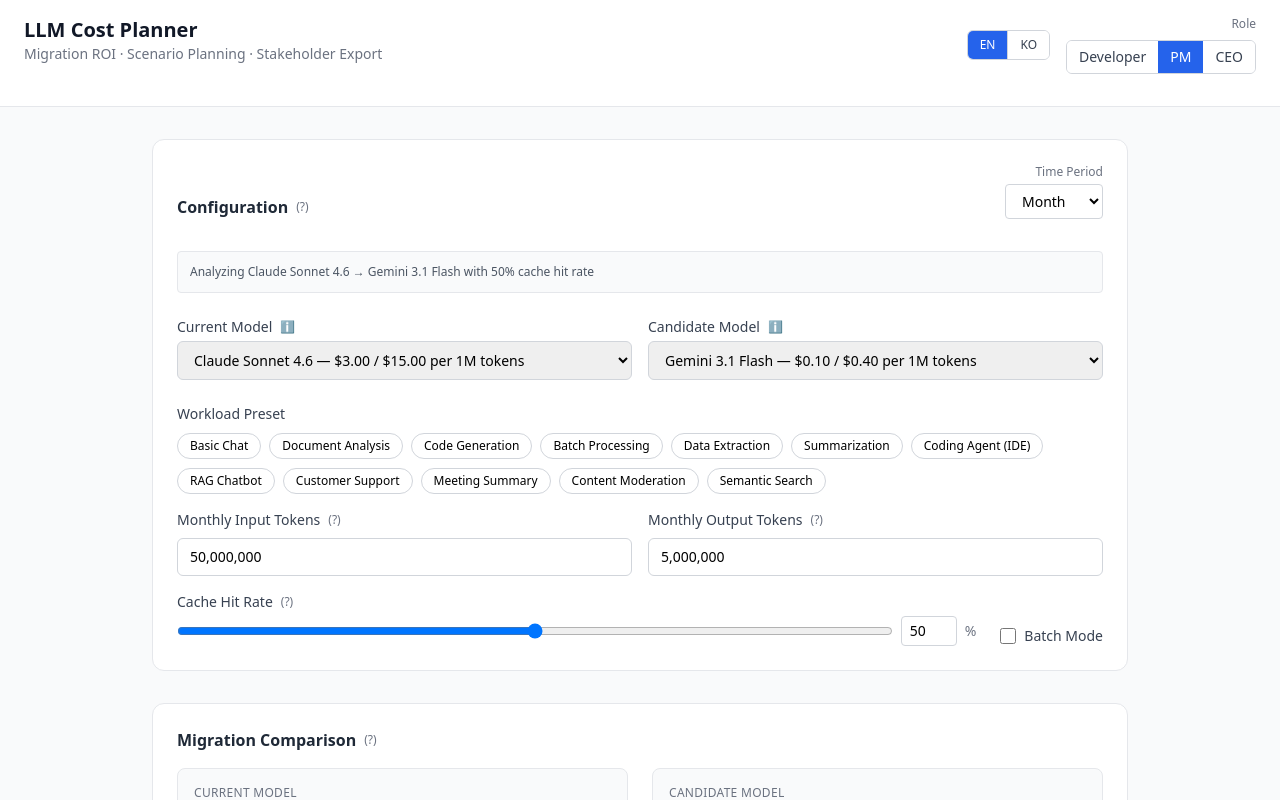
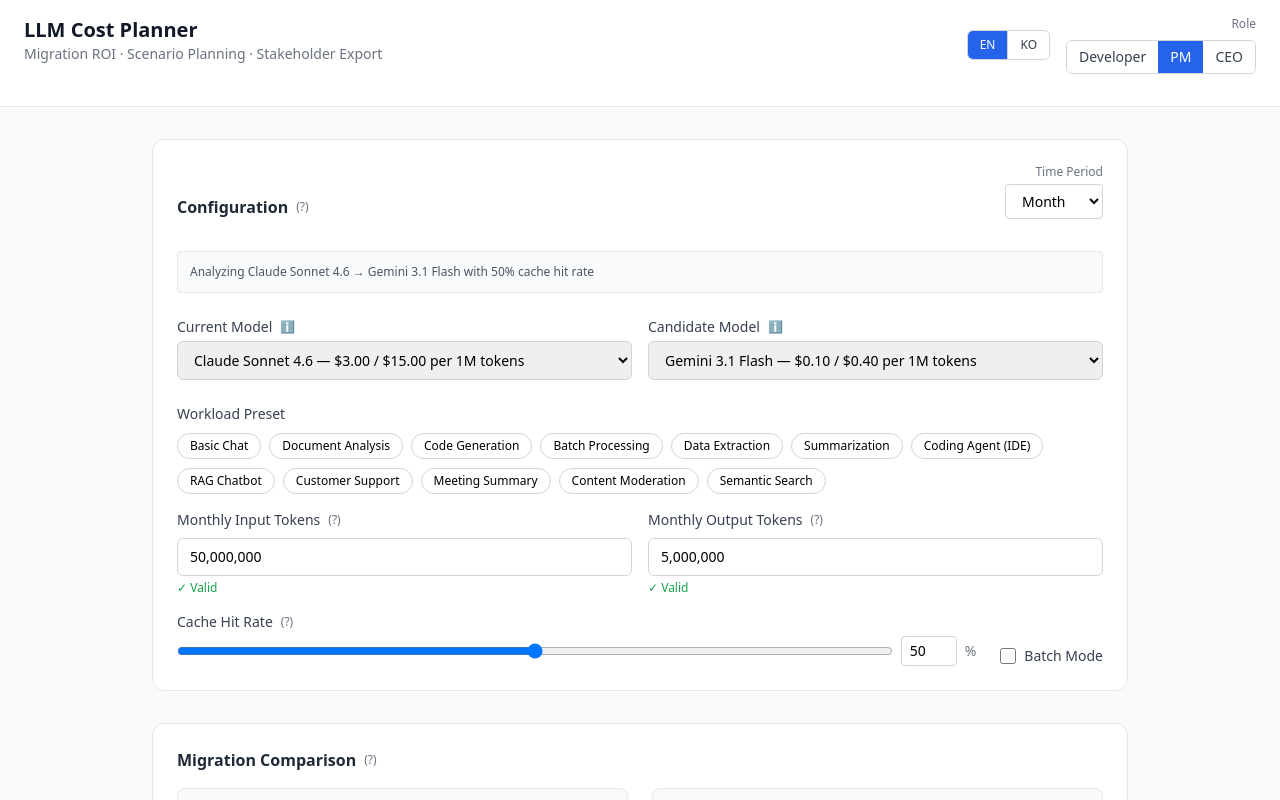
Before and after one commit to tayna99/token_simulator, a React (Vite) app: page / in a window 1280 px wide. Shown: the top 800 px of the page. Built offline with nearby package versions, Linux system fonts and the light colour scheme.

Commit message:
ux: add validation success indicator for output tokens field

```diff
--- a/src/components/TokenInputs.tsx
+++ b/src/components/TokenInputs.tsx
@@ -123,6 +123,9 @@
           {isExtremeValue(periodInputTokens) && (
             <p className="text-xs text-amber-600 mt-1">{t('tokenInputs.extremeWarning')}</p>
           )}
+          {periodInputTokens > 0 && !isExtremeValue(periodInputTokens) && (
+            <p className="text-xs text-green-600 mt-1">✓ Valid</p>
+          )}
         </div>
         <div>
           <div className="flex items-center gap-2 mb-1">
@@ -150,6 +153,9 @@
           )}
           {isExtremeValue(periodOutputTokens) && (
             <p className="text-xs text-amber-600 mt-1">{t('tokenInputs.extremeWarning')}</p>
+          )}
+          {periodOutputTokens > 0 && !isExtremeValue(periodOutputTokens) && (
+            <p className="text-xs text-green-600 mt-1">✓ Valid</p>
           )}
         </div>
       </div>
```
